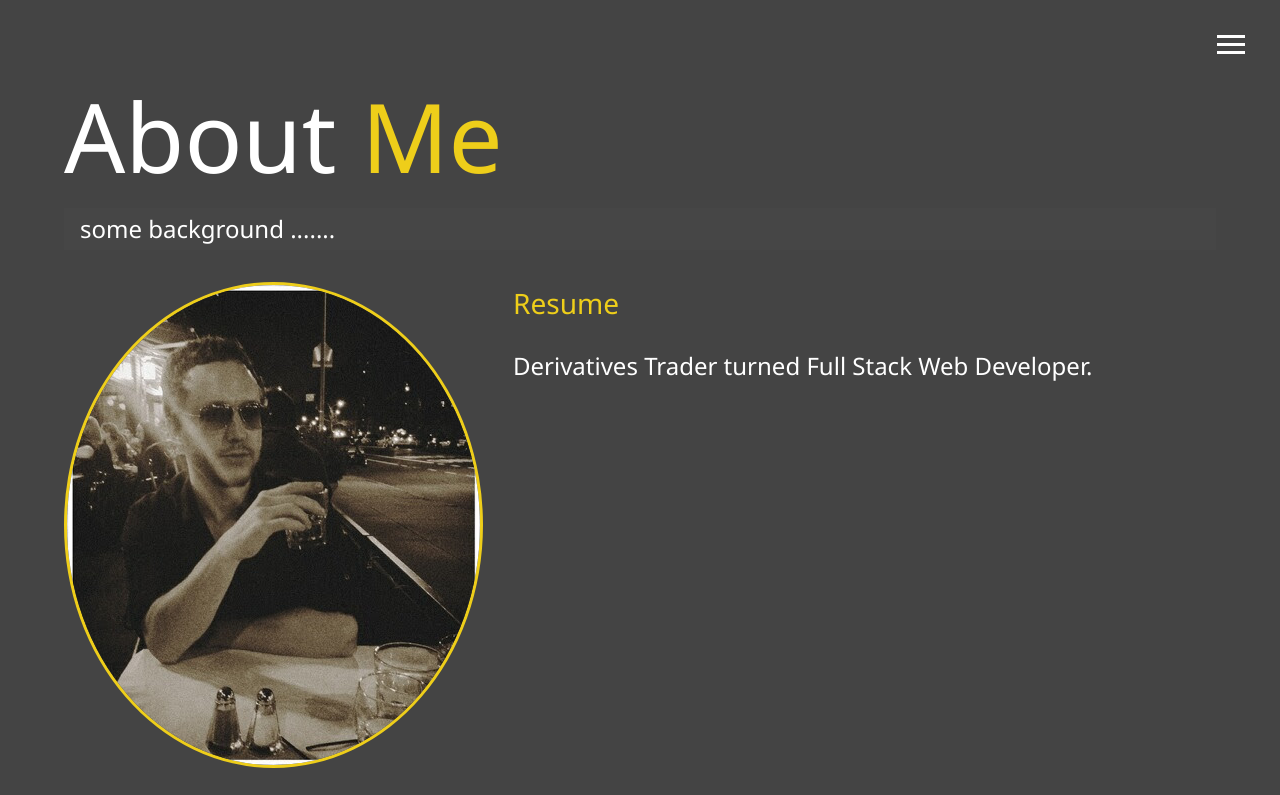
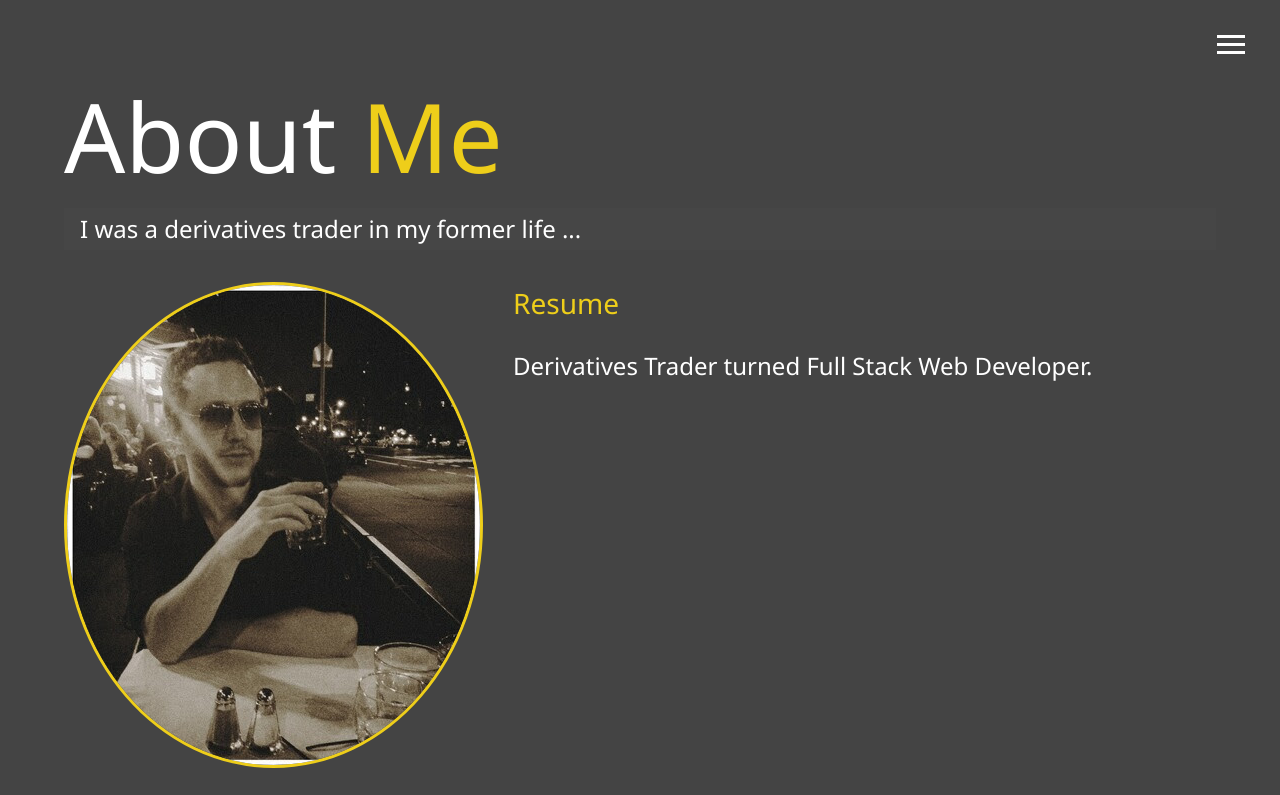
Before and after one commit to bathelix/bathelix.github.io, a website: page dist/about.html in a window 1280 px wide. Shown: the top 795 px of the page. Drawn offline with Linux system fonts and the light colour scheme.

Commit message:
checking about page changes after success on Netlify w gh-pages

```diff
--- a/dist/about.html
+++ b/dist/about.html
@@ -53,7 +53,7 @@
             About <span class="text-secondary">Me</span>
         </h1>
         <h2 class="sm-heading">
-            some background .......
+            I was a derivatives trader in my former life ...
         </h2>
         <div class="about-info">
             <img src="img/meNYC.JPG" alt="Jack" class="bio-image">
```
